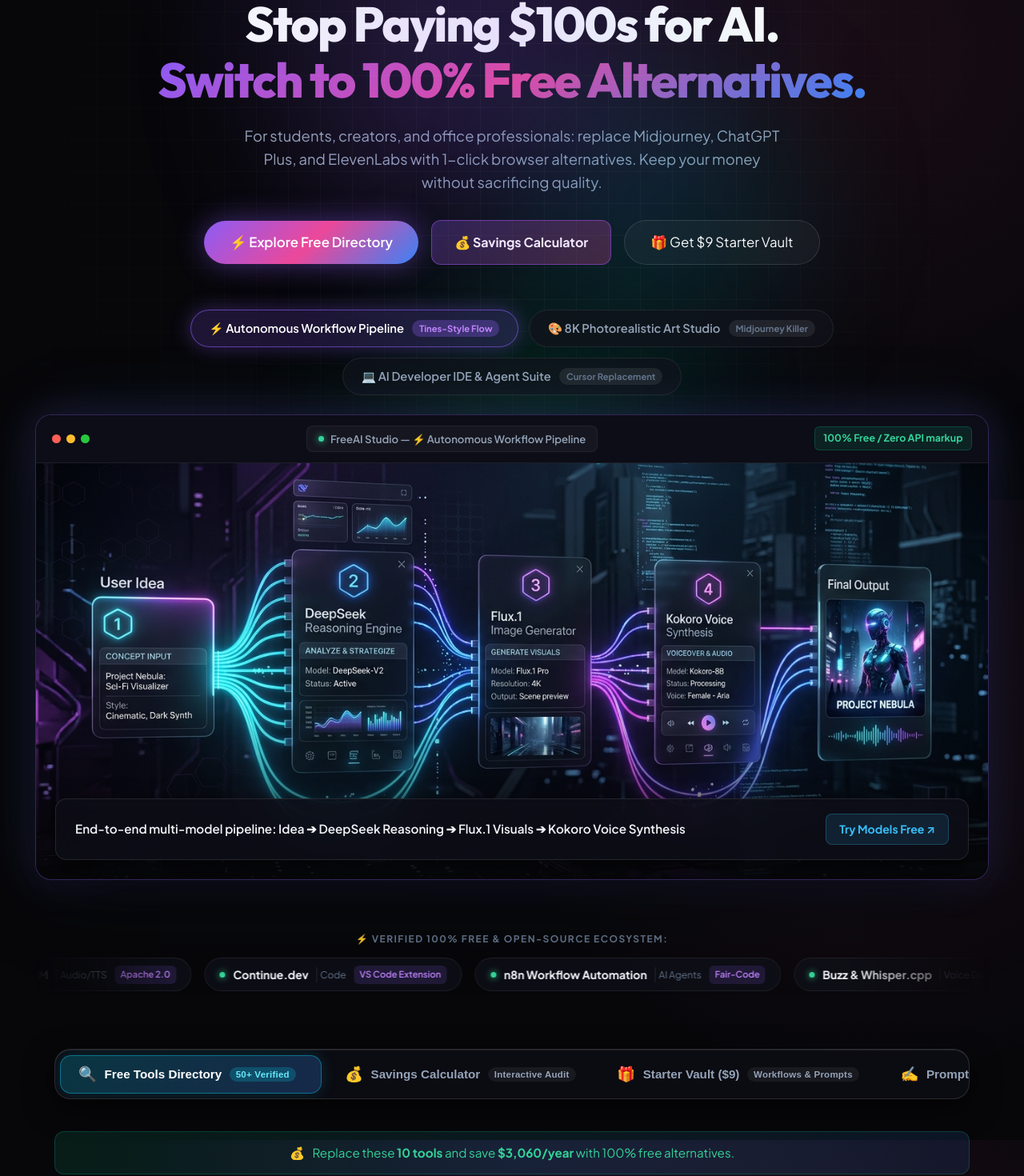
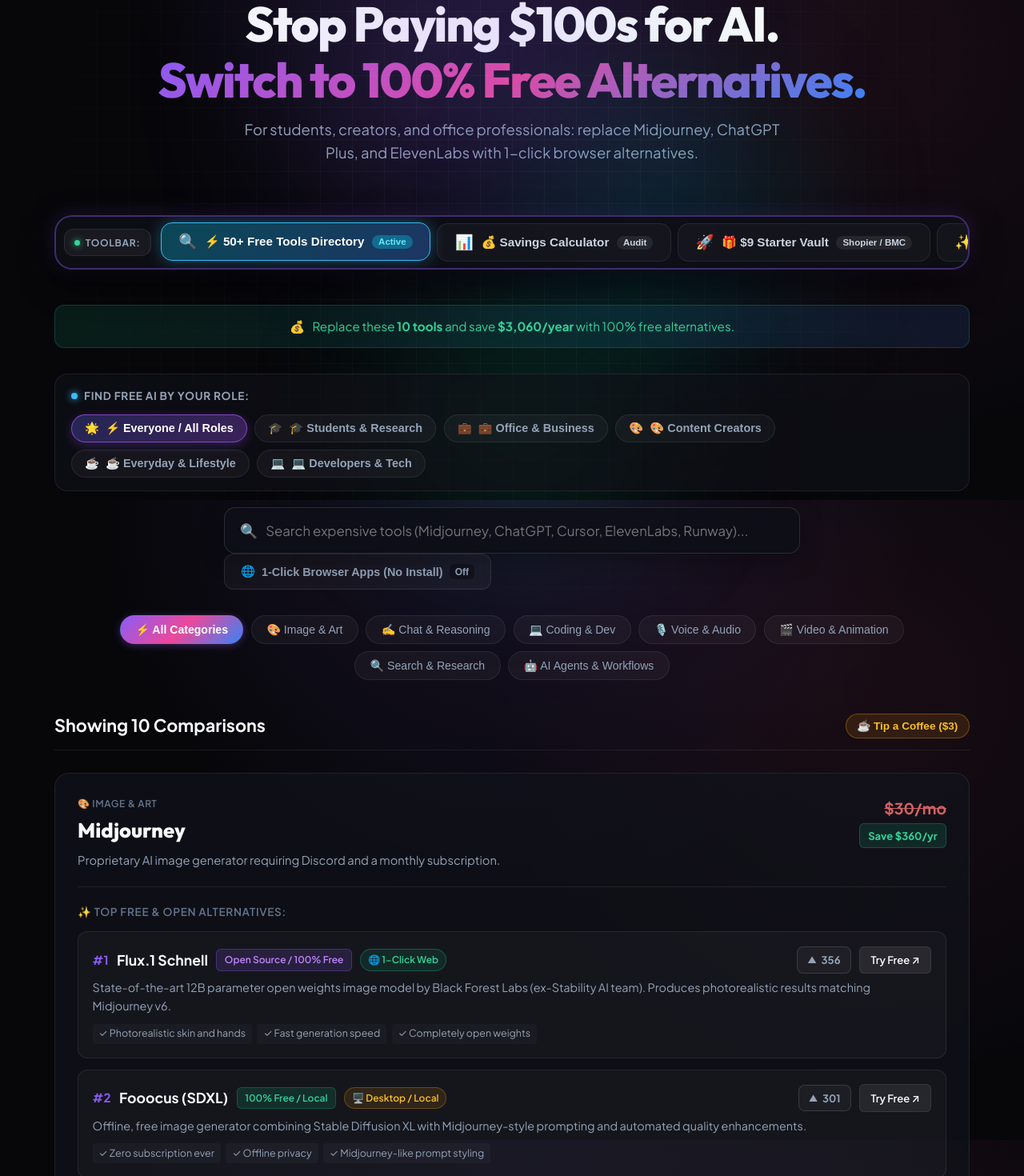
Before and after one commit to mcguven47-tech/FreeAI-Engine, a Next.js app: page / in a window 1280 px wide. Shown: the part 175-1645 px from the top of the page at 80% size. Built offline with nearby package versions, Linux system fonts and the light colour scheme.

Commit message:
Make main app toolbar prominent and front-and-center under hero

```diff
--- a/app/components/TabbedHub.js
+++ b/app/components/TabbedHub.js
@@ -32,64 +32,65 @@
   const tabs = [
     {
       id: 'directory',
-      label: 'Free Tools Directory',
+      label: '⚡ 50+ Free Tools Directory',
       icon: '🔍',
-      badge: '50+ Verified',
+      badge: 'Active',
       color: 'cyan',
     },
     {
       id: 'calculator',
-      label: 'Savings Calculator',
-      icon: '💰',
-      badge: 'Interactive Audit',
+      label: '💰 Savings Calculator',
+      icon: '📊',
+      badge: 'Audit',
       color: 'emerald',
     },
     {
       id: 'vault',
-      label: 'Starter Vault ($9)',
-      icon: '🎁',
-      badge: 'Workflows & Prompts',
+      label: '🎁 $9 Starter Vault',
+      icon: '🚀',
+      badge: 'Shopier / BMC',
       color: 'pink',
     },
     {
       id: 'prompts',
-      label: 'Prompt Studio',
-      icon: '✍️',
-      badge: 'Formula Builder',
+      label: '✍️ Super-Prompt Studio',
+      icon: '✨',
+      badge: 'Formulas',
       color: 'purple',
     },
   ]
 
   const handleTabClick = (tabId) => {
     setActiveTab(tabId)
-    // Smooth scroll tab into view if needed
-    const hubElement = document.getElementById('main-hub')
-    if (hubElement) {
-      hubElement.scrollIntoView({ behavior: 'smooth', block: 'start' })
-    }
   }
 
   return (
     <div id="main-hub" className="tabbed-hub-root">
-      {/* Sticky / Floating Segmented Tab Switcher Bar */}
+      {/* Front & Center App Toolbar */}
       <div className="hub-tabs-wrapper">
-        <div className="hub-tabs-container">
+        <div className="main-app-toolbar">
+          <div className="toolbar-header-pill">
+            <span className="toolbar-live-dot"></span>
+            <span className="toolbar-title">TOOLBAR:</span>
+          </div>
+
+          <div className="toolbar-buttons-cluster">
             {tabs.map((tab) => {
               const isActive = activeTab === tab.id
               return (
                 <button
                   key={tab.id}
                   type="button"
-                className={`hub-tab-btn ${isActive ? `active active-${tab.color}` : ''}`}
+                  className={`toolbar-tab-btn ${isActive ? `active active-${tab.color}` : ''}`}
                   onClick={() => handleTabClick(tab.id)}
                 >
-                <span className="hub-tab-icon">{tab.icon}</span>
-                <span className="hub-tab-label">{tab.label}</span>
-                <span className="hub-tab-badge">{tab.badge}</span>
-                {isActive && <span className="hub-tab-active-indicator"></span>}
+                  <span className="toolbar-tab-icon">{tab.icon}</span>
+                  <span className="toolbar-tab-label">{tab.label}</span>
+                  <span className="toolbar-tab-badge">{tab.badge}</span>
                 </button>
               )
             })}
+          </div>
         </div>
       </div>
 
@@ -103,7 +104,7 @@
 
         {activeTab === 'calculator' && (
           <div className="tab-pane fade-in-active">
-            <section id="calculator" className="calculator-section" style={{ marginTop: '1rem' }}>
+            <section id="calculator" className="calculator-section" style={{ marginTop: '0.5rem' }}>
               <SavingsCalculator />
             </section>
           </div>
--- a/app/globals.css
+++ b/app/globals.css
@@ -3109,130 +3109,161 @@
    ========================================================================== */
 .tabbed-hub-root {
   max-width: 1240px;
-  margin: 2.5rem auto 4rem auto;
+  margin: 1rem auto 4rem auto;
   padding: 0 1.5rem;
-  scroll-margin-top: 100px;
+  scroll-margin-top: 80px;
 }
 
 .hub-tabs-wrapper {
   position: sticky;
-  top: 80px;
-  z-index: 40;
+  top: 75px;
+  z-index: 45;
   display: flex;
   justify-content: center;
-  margin-bottom: 2rem;
+  margin-bottom: 2.25rem;
   padding: 0.5rem 0;
 }
 
-.hub-tabs-container {
-  display: flex;
-  align-items: center;
-  gap: 0.4rem;
-  background: rgba(13, 13, 20, 0.88);
-  border: 1px solid rgba(255, 255, 255, 0.12);
-  padding: 0.4rem;
-  border-radius: 20px;
+.main-app-toolbar {
+  display: flex;
+  align-items: center;
+  gap: 0.75rem;
+  background: rgba(14, 14, 22, 0.95);
+  border: 2px solid rgba(139, 92, 246, 0.4);
+  padding: 0.5rem 0.65rem;
+  border-radius: 22px;
   backdrop-filter: blur(24px);
-  box-shadow: 0 12px 36px rgba(0, 0, 0, 0.6), inset 0 1px 0 rgba(255, 255, 255, 0.1);
+  box-shadow: 0 16px 40px rgba(0, 0, 0, 0.75), 0 0 25px rgba(139, 92, 246, 0.2);
   max-width: 100%;
   overflow-x: auto;
   -webkit-overflow-scrolling: touch;
 }
 
-.hub-tabs-container::-webkit-scrollbar {
+.main-app-toolbar::-webkit-scrollbar {
   display: none;
 }
 
-.hub-tab-btn {
+.toolbar-header-pill {
+  display: flex;
+  align-items: center;
+  gap: 0.4rem;
+  padding: 0.4rem 0.75rem;
+  background: rgba(255, 255, 255, 0.05);
+  border-radius: 12px;
+  border: 1px solid rgba(255, 255, 255, 0.08);
+}
+
+.toolbar-live-dot {
+  width: 7px;
+  height: 7px;
+  border-radius: 50%;
+  background: #34d399;
+  box-shadow: 0 0 8px #34d399;
+}
+
+.toolbar-title {
+  font-size: 0.75rem;
+  font-weight: 800;
+  color: #94a3b8;
+  letter-spacing: 0.06em;
+}
+
+.toolbar-buttons-cluster {
+  display: flex;
+  align-items: center;
+  gap: 0.5rem;
+}
+
+.toolbar-tab-btn {
   position: relative;
   display: inline-flex;
   align-items: center;
   gap: 0.6rem;
   padding: 0.75rem 1.35rem;
   border-radius: 14px;
-  background: transparent;
-  border: 1px solid transparent;
-  color: var(--text-secondary);
+  background: rgba(255, 255, 255, 0.03);
+  border: 1px solid rgba(255, 255, 255, 0.08);
+  color: #cbd5e1;
   font-size: 0.95rem;
-  font-weight: 600;
+  font-weight: 700;
   cursor: pointer;
   white-space: nowrap;
-  transition: all 0.25s cubic-bezier(0.4, 0, 0.2, 1);
-}
-
-.hub-tab-btn:hover {
-  color: var(--text-primary);
-  background: rgba(255, 255, 255, 0.04);
-}
-
-.hub-tab-icon {
+  transition: all 0.2s cubic-bezier(0.4, 0, 0.2, 1);
+}
+
+.toolbar-tab-btn:hover {
+  color: #ffffff;
+  background: rgba(255, 255, 255, 0.08);
+  border-color: rgba(255, 255, 255, 0.2);
+  transform: translateY(-1px);
+}
+
+.toolbar-tab-icon {
   font-size: 1.15rem;
 }
 
-.hub-tab-badge {
+.toolbar-tab-badge {
   font-size: 0.72rem;
   padding: 0.18rem 0.5rem;
   border-radius: 999px;
-  background: rgba(255, 255, 255, 0.06);
-  color: #94a3b8;
-  font-weight: 700;
-  letter-spacing: 0.02em;
-}
-
-/* Active State Radiance */
-.hub-tab-btn.active {
+  background: rgba(255, 255, 255, 0.08);
+  color: #cbd5e1;
+  font-weight: 700;
+}
+
+/* Active Radiance */
+.toolbar-tab-btn.active {
   color: #ffffff;
-  font-weight: 700;
-  box-shadow: 0 4px 20px rgba(0, 0, 0, 0.4);
-}
-
-.hub-tab-btn.active-cyan {
-  background: linear-gradient(135deg, rgba(6, 182, 212, 0.25), rgba(59, 130, 246, 0.25));
-  border-color: rgba(6, 182, 212, 0.5);
-  box-shadow: 0 0 20px rgba(6, 182, 212, 0.2);
-}
-
-.hub-tab-btn.active-cyan .hub-tab-badge {
-  background: rgba(6, 182, 212, 0.25);
+  transform: translateY(-1px);
+}
+
+.toolbar-tab-btn.active-cyan {
+  background: linear-gradient(135deg, rgba(6, 182, 212, 0.35), rgba(59, 130, 246, 0.35));
+  border-color: #38bdf8;
+  box-shadow: 0 0 20px rgba(56, 189, 248, 0.35);
+}
+
+.toolbar-tab-btn.active-cyan .toolbar-tab-badge {
+  background: rgba(6, 182, 212, 0.4);
   color: #67e8f9;
 }
 
-.hub-tab-btn.active-emerald {
-  background: linear-gradient(135deg, rgba(16, 185, 129, 0.25), rgba(5, 150, 105, 0.25));
-  border-color: rgba(16, 185, 129, 0.5);
-  box-shadow: 0 0 20px rgba(16, 185, 129, 0.2);
-}
-
-.hub-tab-btn.active-emerald .hub-tab-badge {
-  background: rgba(16, 185, 129, 0.25);
+.toolbar-tab-btn.active-emerald {
+  background: linear-gradient(135deg, rgba(16, 185, 129, 0.35), rgba(5, 150, 105, 0.35));
+  border-color: #34d399;
+  box-shadow: 0 0 20px rgba(52, 211, 153, 0.35);
+}
+
+.toolbar-tab-btn.active-emerald .toolbar-tab-badge {
+  background: rgba(16, 185, 129, 0.4);
   color: #6ee7b7;
 }
 
-.hub-tab-btn.active-pink {
-  background: linear-gradient(135deg, rgba(236, 72, 153, 0.25), rgba(168, 85, 247, 0.25));
-  border-color: rgba(236, 72, 153, 0.5);
-  box-shadow: 0 0 20px rgba(236, 72, 153, 0.2);
-}
-
-.hub-tab-btn.active-pink .hub-tab-badge {
-  background: rgba(236, 72, 153, 0.25);
-  color: #f472b6;
-}
-
-.hub-tab-btn.active-purple {
-  background: linear-gradient(135deg, rgba(139, 92, 246, 0.25), rgba(99, 102, 241, 0.25));
-  border-color: rgba(139, 92, 246, 0.5);
-  box-shadow: 0 0 20px rgba(139, 92, 246, 0.2);
-}
-
-.hub-tab-btn.active-purple .hub-tab-badge {
-  background: rgba(139, 92, 246, 0.25);
-  color: #c4b5fd;
+.toolbar-tab-btn.active-pink {
+  background: linear-gradient(135deg, rgba(236, 72, 153, 0.35), rgba(168, 85, 247, 0.35));
+  border-color: #f472b6;
+  box-shadow: 0 0 20px rgba(244, 114, 182, 0.35);
+}
+
+.toolbar-tab-btn.active-pink .toolbar-tab-badge {
+  background: rgba(236, 72, 153, 0.4);
+  color: #fbcfe8;
+}
+
+.toolbar-tab-btn.active-purple {
+  background: linear-gradient(135deg, rgba(139, 92, 246, 0.35), rgba(99, 102, 241, 0.35));
+  border-color: #a78bfa;
+  box-shadow: 0 0 20px rgba(167, 139, 250, 0.35);
+}
+
+.toolbar-tab-btn.active-purple .toolbar-tab-badge {
+  background: rgba(139, 92, 246, 0.4);
+  color: #ddd6fe;
 }
 
 /* Tab Panel Fade-In Animation */
 .tab-pane {
-  animation: tabFadeIn 0.3s cubic-bezier(0.16, 1, 0.3, 1) forwards;
+  animation: tabFadeIn 0.25s cubic-bezier(0.16, 1, 0.3, 1) forwards;
 }
 
 @keyframes tabFadeIn {
@@ -3253,15 +3284,18 @@
     padding-left: 0.5rem;
     padding-right: 0.5rem;
   }
-  .hub-tabs-container {
+  .main-app-toolbar {
     width: 100%;
     justify-content: flex-start;
   }
-  .hub-tab-btn {
+  .toolbar-header-pill {
+    display: none;
+  }
+  .toolbar-tab-btn {
     padding: 0.6rem 0.9rem;
     font-size: 0.85rem;
   }
-  .hub-tab-badge {
+  .toolbar-tab-badge {
     display: none;
   }
 }
--- a/app/page.js
+++ b/app/page.js
@@ -1,6 +1,5 @@
 import fs from 'fs'
 import path from 'path'
-import Marquee from './components/Marquee'
 import VisualShowcase from './components/VisualShowcase'
 import TabbedHub from './components/TabbedHub'
 
@@ -28,41 +27,27 @@
         <div className="grid-overlay"></div>
       </div>
 
-      {/* Hero Header */}
-      <section className="hero-section">
+      {/* Hero Header - Compact & Impactful */}
+      <section className="hero-section" style={{ paddingBottom: '1rem', marginBottom: '1.5rem' }}>
         <div className="hero-tag">
           <span className="live-sparkle">✨</span> Verified for 2026 • The Free AI People&apos;s Engine
         </div>
-        <h1 className="hero-title">
+        <h1 className="hero-title" style={{ marginBottom: '0.75rem' }}>
           Stop Paying $100s for AI. <br />
           <span className="hero-gradient-text">Switch to 100% Free Alternatives.</span>
         </h1>
-        <p className="hero-desc">
-          For students, creators, and office professionals: replace Midjourney, ChatGPT Plus, and ElevenLabs with 1-click browser alternatives. Keep your money without sacrificing quality.
+        <p className="hero-desc" style={{ marginBottom: '1rem' }}>
+          For students, creators, and office professionals: replace Midjourney, ChatGPT Plus, and ElevenLabs with 1-click browser alternatives.
         </p>
-
-        {/* Action Buttons */}
-        <div className="hero-actions-row">
-          <a href="#main-hub" className="btn-primary hero-btn-main">
-            ⚡ Explore Free Directory
-          </a>
-          <a href="#calculator" className="btn-secondary hero-btn-vault">
-            💰 Savings Calculator
-          </a>
-          <a href="#starter-vault" className="btn-ghost hero-btn-secondary">
-            🎁 Get $9 Starter Vault
-          </a>
-        </div>
       </section>
 
-      {/* Tines-Style Giant Interactive Visual Showcase Window */}
-      <VisualShowcase />
+      {/* FRONT & CENTER INTERACTIVE APP TOOLBAR & VIEWS (Zero Scroll Needed) */}
+      <TabbedHub tools={tools} />
 
-      {/* Infinite Moving Marquee of Free Models */}
-      <Marquee />
-
-      {/* Interactive Tabbed Application Hub (Directory, Calculator, Vault, Prompts) */}
-      <TabbedHub tools={tools} />
+      {/* Tines-Style Interactive Visual Showcase Window */}
+      <div style={{ marginTop: '5rem' }}>
+        <VisualShowcase />
+      </div>
 
       {/* Tines-Inspired Value Manifesto Bento Grid */}
       <section className="manifesto-section">
```
Lines whose indentation alone changed are shown as unchanged.
